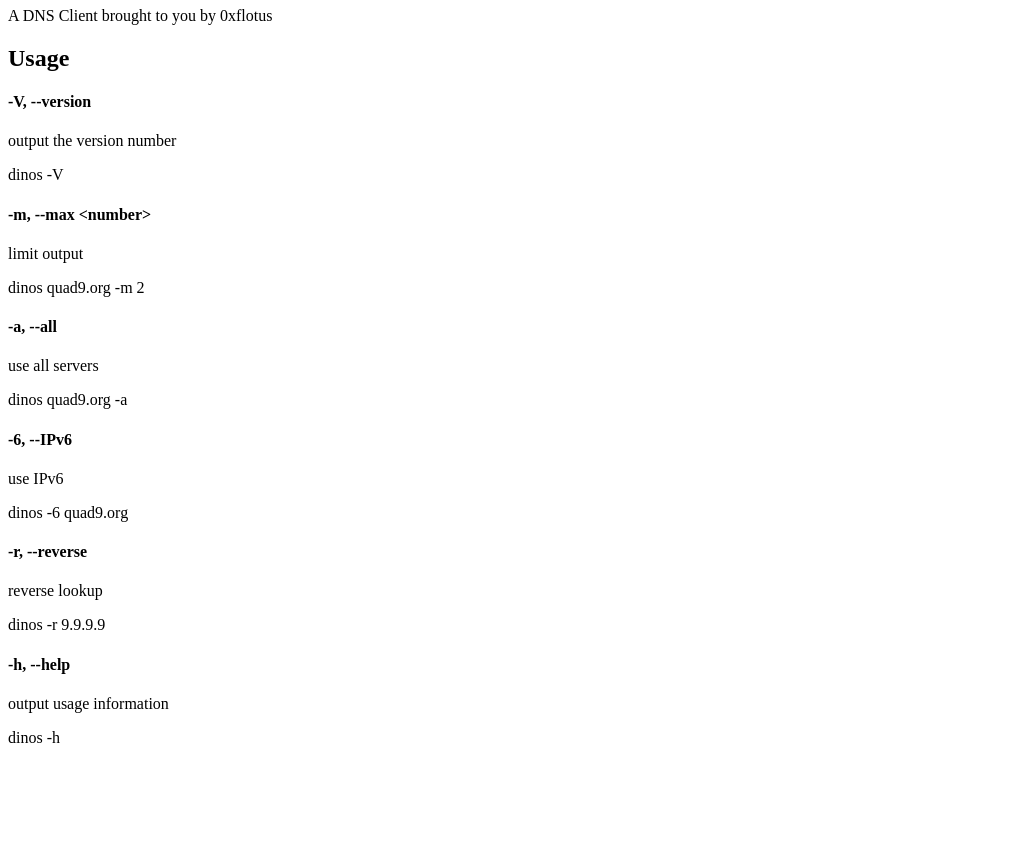
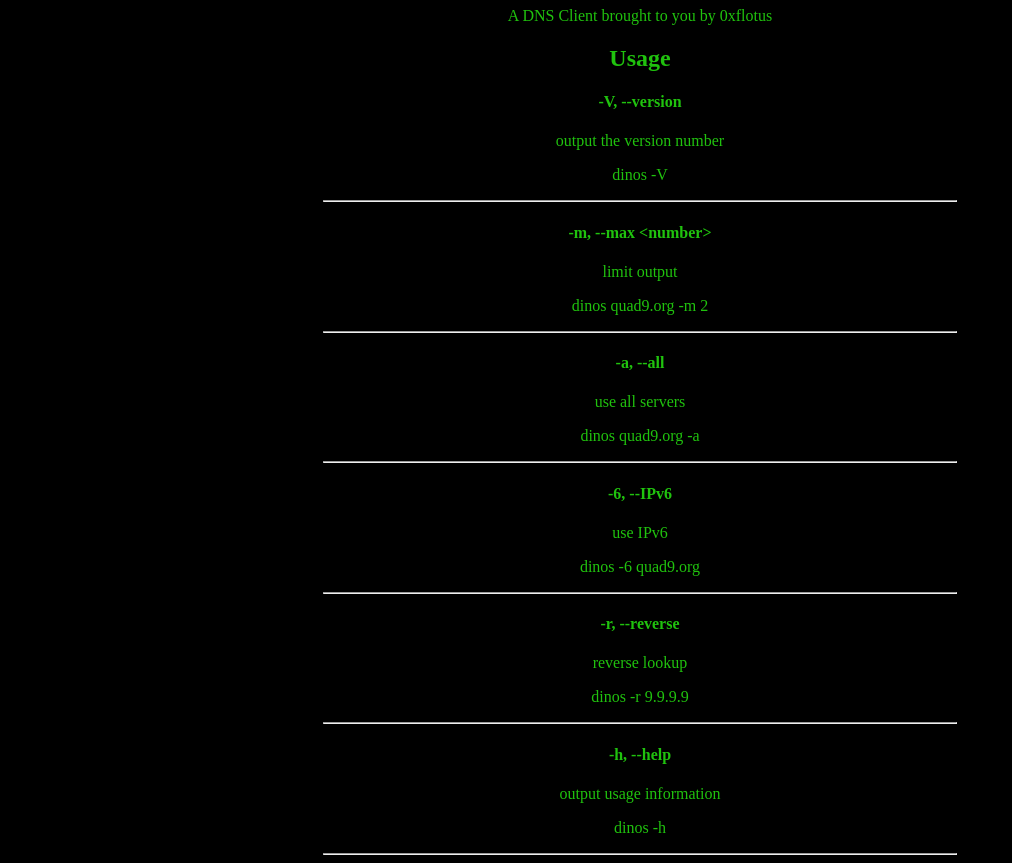
Before and after one commit to 0xflotus/dinos, a website: page docs/index.html in a window 1280 px wide. Shown: the part 73-936 px from the top of the page, without its empty margins (0-1012 px from the left). Before the commit the page ends 836 px from the top, so only its background shows below. Drawn offline with Linux system fonts and the light colour scheme.

Commit message:
added first style

```diff
--- a/docs/commands.js
+++ b/docs/commands.js
@@ -42,7 +42,7 @@
     const pExa = document.createElement("p");
     pExa.setAttribute("class", "example");
     pExa.textContent = obj.examples[0];
-    [h4, pDesc, pExa].forEach((node) => div.appendChild(node));
+    [h4, pDesc, pExa, document.createElement("hr")].forEach((node) => div.appendChild(node));
     return div;
   })
   .forEach((cmd) => document.body.appendChild(cmd));
--- a/docs/index.html
+++ b/docs/index.html
@@ -2,10 +2,11 @@
 <html>
     <head>
         <title>Dinos</title>
+        <link rel="stylesheet" type="text/css" href="style.css">
     </head>
     <body>
         <h1>δεινός</h1>
-        <p>A DNS Client brought to you by 0xflotus</p>
+        <p class="title">A DNS Client brought to you by 0xflotus</p>
         <h2 class="usage">Usage</h2>
         <script src="commands.js"></script>
     </body>
--- /dev/null
+++ b/docs/style.css
@@ -0,0 +1,22 @@
+body {
+  background-color: black;
+  text-align: center;
+}
+
+h1,
+h2,
+h3,
+h4,
+h5,
+h6,
+p {
+  color: #20c20e;
+}
+
+hr {
+  width: 50%;
+}
+
+.title {
+  font: bold;
+}
```
